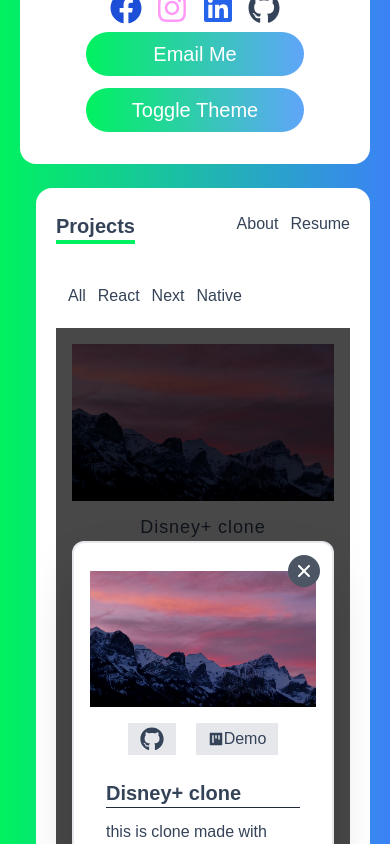
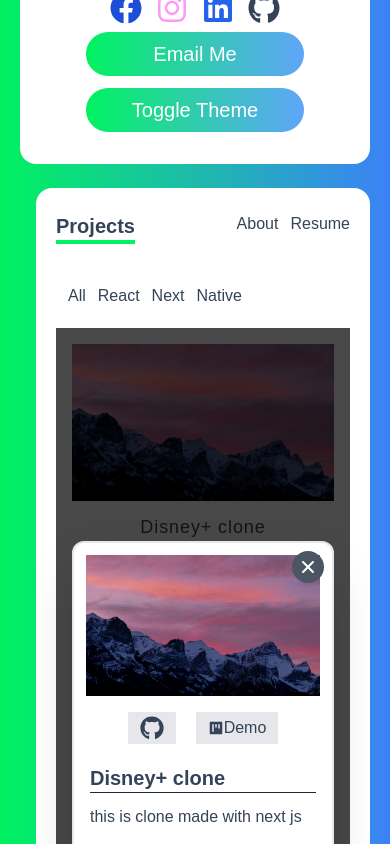
Before and after one commit to JestorNogueiro/portfolio, a Next.js app: page /projects in a window 390 px wide. Both pictures are taken after a click on the picture 203 px from the left and 961 px from the top of the page. Shown: the part 539-1383 px from the top of the page. Built offline with nearby package versions, Linux system fonts and the light colour scheme.

Commit message:
small css changes

```diff
--- a/components/ProjectCard.tsx
+++ b/components/ProjectCard.tsx
@@ -30,7 +30,7 @@ const ProjectCard: FunctionComponent<{
         width={300}
         layout="responsive"
         onClick={() => setShowDetail(true)}
-        className="cursor-pointer transform hover:scale-95 duration-500 "
+        className="cursor-pointer transform hover:scale-95 duration-500 bg-gray-800"
       />
       <p className="text-center mt-3 text-lg tracking-wider ">{name}</p>
       {/* when show detail will true the opacity and background will change  */}
@@ -39,7 +39,7 @@ const ProjectCard: FunctionComponent<{
       )}
       {/* when it is true the project details will appear */}
       {showDetail && (
-        <div className="flex md:absolute sticky top-0 left-0 bg-white dark:bg-darkback h-auto w-full z-20  p-4 shadow-2xl border-2 rounded-xl dark:border-gray-600">
+        <div className="flex md:absolute sticky top-0 left-0 bg-white dark:bg-darkback h-auto w-full z-20  p-2  md:p-4 shadow-2xl border-2 rounded-xl dark:border-gray-600">
           <motion.div
             variants={stagger}
             initial="initial"
@@ -48,7 +48,7 @@ const ProjectCard: FunctionComponent<{
           >
             <motion.div
               variants={fadeInUp}
-              className="flex flex-col items-center justify-center py-3"
+              className="flex flex-col items-center justify-center m-1 mb-1"
             >
               <Image
                 src={image_path}
@@ -60,7 +60,7 @@ const ProjectCard: FunctionComponent<{
               />
               <motion.div
                 variants={fadeInUp}
-                className="flex mt-4 gap-3 justify-center "
+                className="flex my-4 gap-3 justify-center "
               >
                 <a
                   href={github_url}
@@ -88,7 +88,7 @@ const ProjectCard: FunctionComponent<{
               variants={stagger}
               initial="initial"
               animate="animate"
-              className="mx-4 mt-3 "
+              className="mx-2 md:mx-4 md:mt-4 mt:2"
             >
               <h2 className="mb-3 text-xl font-semibold md:text-2xl border-b border-gray-800 ">
                 {name}
@@ -98,11 +98,11 @@ const ProjectCard: FunctionComponent<{
               </motion.p>
               <motion.div
                 variants={fadeInUp}
-                className=" flex flex-wrap mt-5 space-x-2 tracking-wider "
+                className=" flex flex-wrap mt-3 md:mt-5 space-x-2 tracking-wider "
               >
                 {tech.map((item) => (
                   <span
-                    className="bg-gray-200 dark:bg-gray-900 px-3 py-1 my-4"
+                    className="bg-gray-200 dark:bg-gray-900 px-2 md:px-3 py-1 md:my-4 my-1"
                     key={item}
                   >
                     {item}
@@ -112,7 +112,7 @@ const ProjectCard: FunctionComponent<{
             </motion.div>
             {/* button to close the project details */}
             <button onClick={() => setShowDetail(false)}>
-              <IoIosClose className="h-8 w-8 absolute top-0 right-0 bg-gray-600 text-white rounded-full dark:bg-gray-700 m-3 transform hover:rotate-90 duration-500 " />
+              <IoIosClose className="h-8 w-8 absolute top-0 right-0 bg-gray-600 text-white rounded-full dark:bg-gray-700 m-2 focus:outline-none  transform hover:rotate-90 duration-500 " />
             </button>
           </motion.div>
         </div>
--- a/pages/projects.tsx
+++ b/pages/projects.tsx
@@ -31,7 +31,7 @@ const Projects = () => {
       animate="animate"
       exit="exit"
       className="my-2 py-2 px-5 overflow-y-scroll"
-      style={{ height: "80vh" }}
+      style={{ height: "85vh" }}
     >
       {/* project filter */}
       <ProjectNavbar filterData={handleFilter} />
```
